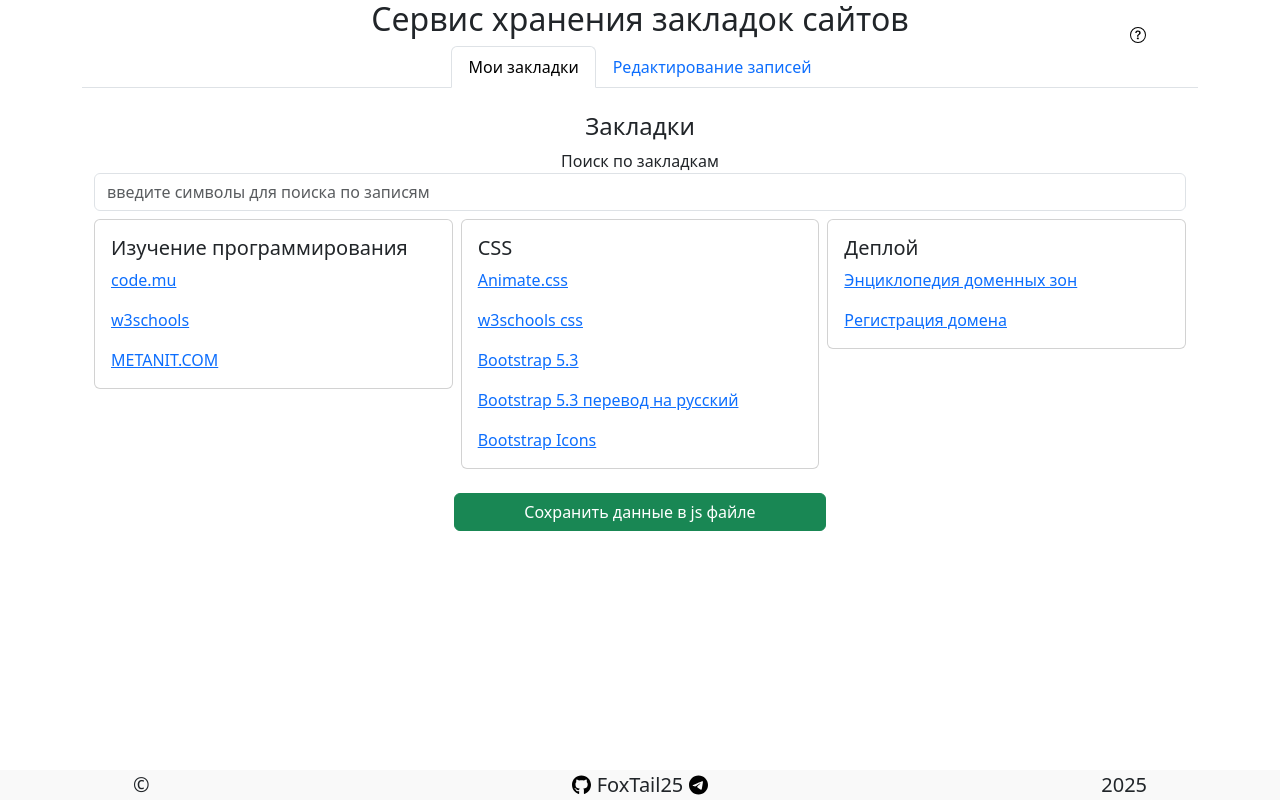
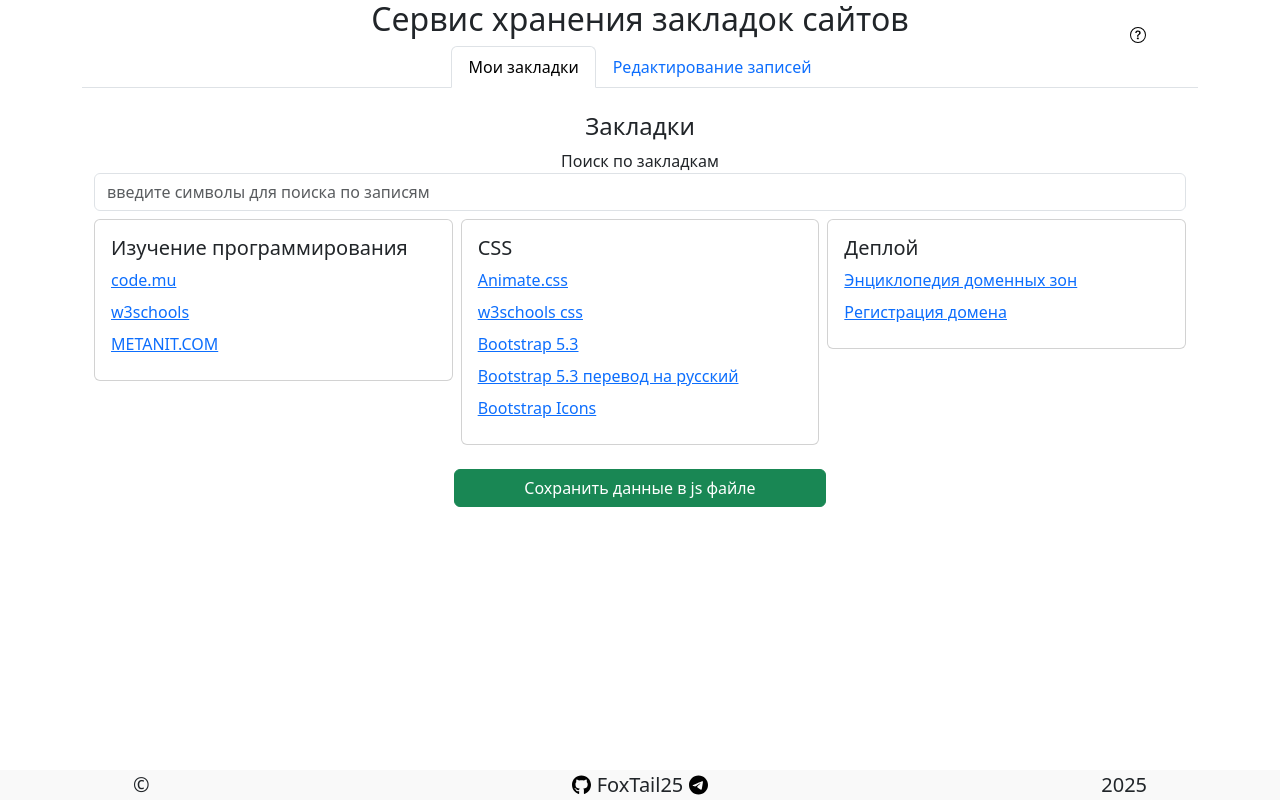
Before and after one commit to FoxTail25/code_mu_proj_bookmark_storage_service, a Vue app: page / in a window 1280 px wide. Built offline with nearby package versions, Linux system fonts and the light colour scheme.

Commit message:
уменьшил марджин в списке закладок

```diff
--- a/src/views/HomeView.vue
+++ b/src/views/HomeView.vue
@@ -117,7 +117,7 @@
           <div class="card-body">
 
             <h5 class="card-title"> {{ elem.section_name }}</h5>
-            <p v-for="item in elem.bookmarksList" :key="item.id" class="card-text">
+            <p v-for="item in elem.bookmarksList" :key="item.id" class="card-text mb-2">
 
               <a :href="item.link" target="_blank" :title="item.description">
                 <!-- <img :src="getFav(item.link)" alt="favicon" width="16px" height="16px" class="p-6"> -->
```
Also changed, not shown: 2 other files (tests, documents, lock files or other folders).
